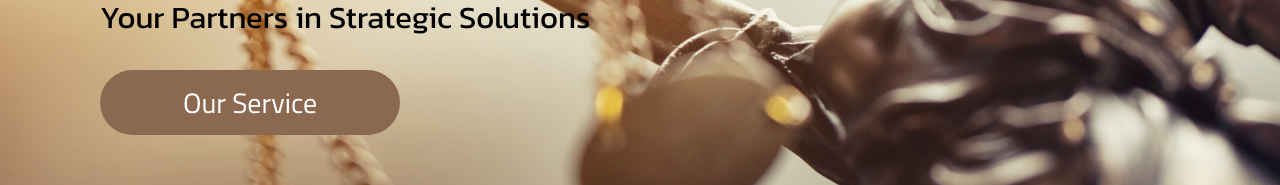
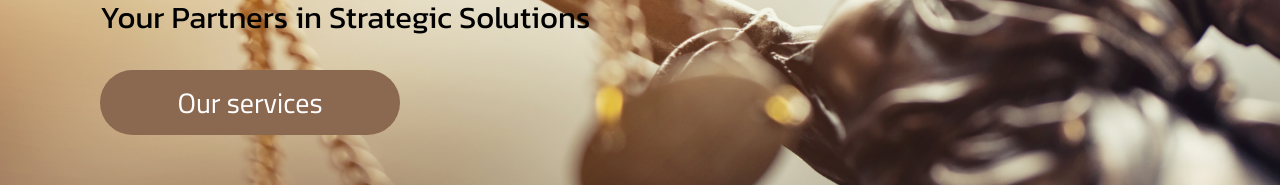
Before and after one commit to ultr4v10let/AGLAW-FIRM-FRONTEND, a React (Create React App) app: page / in a window 1280 px wide. Shown: the part 515-700 px from the top of the page. Built offline with nearby package versions, Linux system fonts and the light colour scheme; no server answers; a web font is replaced by a local one.

Commit message:
bug fixes

```diff
--- a/src/components/clients/Clients.jsx
+++ b/src/components/clients/Clients.jsx
@@ -29,6 +29,8 @@ export default function Clients(data) {
         items={items}
         numberOfDeskTopItems={windowWidth <= 1080 ? 1 : 3}
       />
+      {/* This is am empty div just for mobile redirection */}
+      <div id="m-contactUs"></div>
     </div>
   );
 }
--- a/src/components/hero/Hero.jsx
+++ b/src/components/hero/Hero.jsx
@@ -41,7 +41,7 @@ function Hero({
               fontSize={windowWidth <= 1080 && "16px"}
               onClick={onButtonClick}
             >
-              Our Service
+              Our services
             </ButtonComponent>
           </div>
         )}
--- a/src/components/itemsCarousel/ItemsCarousel.jsx
+++ b/src/components/itemsCarousel/ItemsCarousel.jsx
@@ -57,7 +57,6 @@ function ItemsCarousel({ items, onchange, numberOfDeskTopItems = 1 }) {
       keyBoardControl={true}
       shouldResetAutoplay={false}
       containerClass="carousel-container"
-      removeArrowOnDeviceType={["tablet", "mobile"]}
       itemClass="carousel-item-padding-5-px"
       afterChange={(previousSlide, { currentSlide, onMove }) => {
         detectCurrentslide(previousSlide, currentSlide);
--- a/src/components/navbar/Navbar.jsx
+++ b/src/components/navbar/Navbar.jsx
@@ -40,7 +40,7 @@ function Navbar() {
     },
     {
       title: "تواصل معنا",
-      link: "#contactUs",
+      link: "#m-contactUs",
       withDivider: false,
     },
   ];
```
